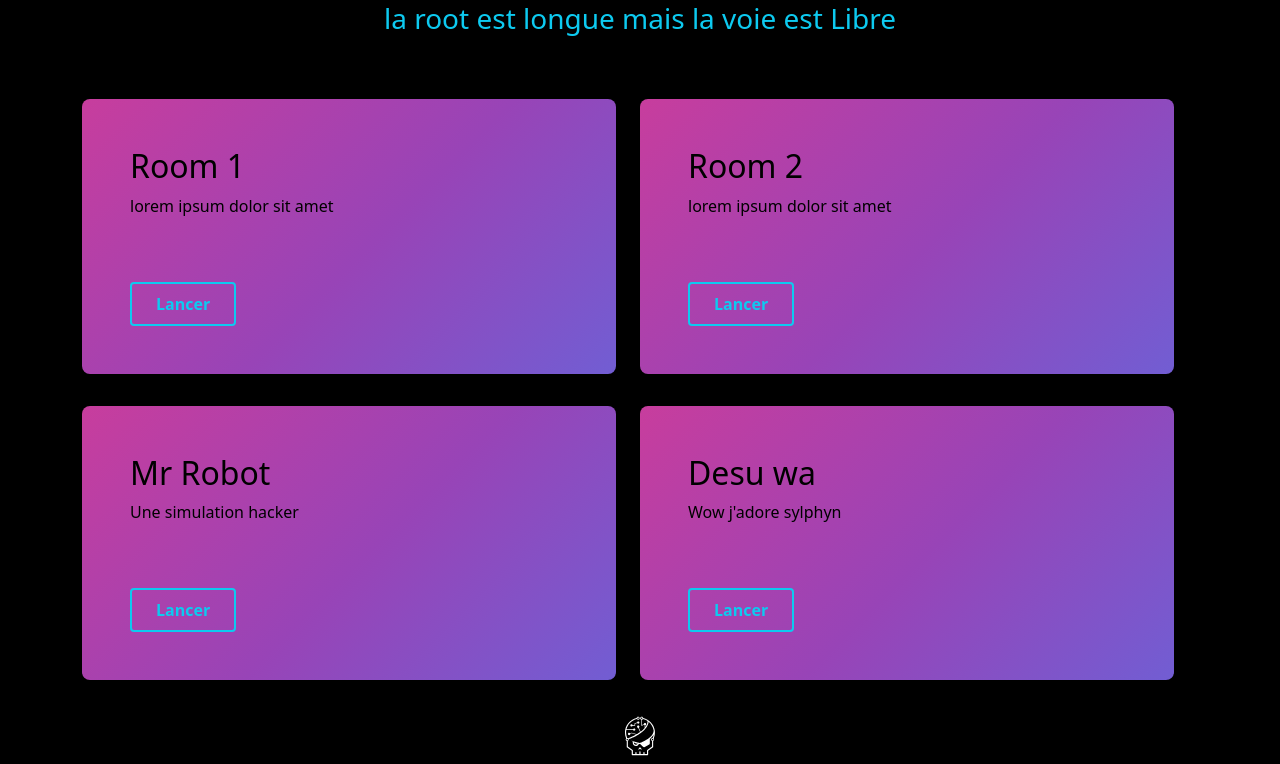
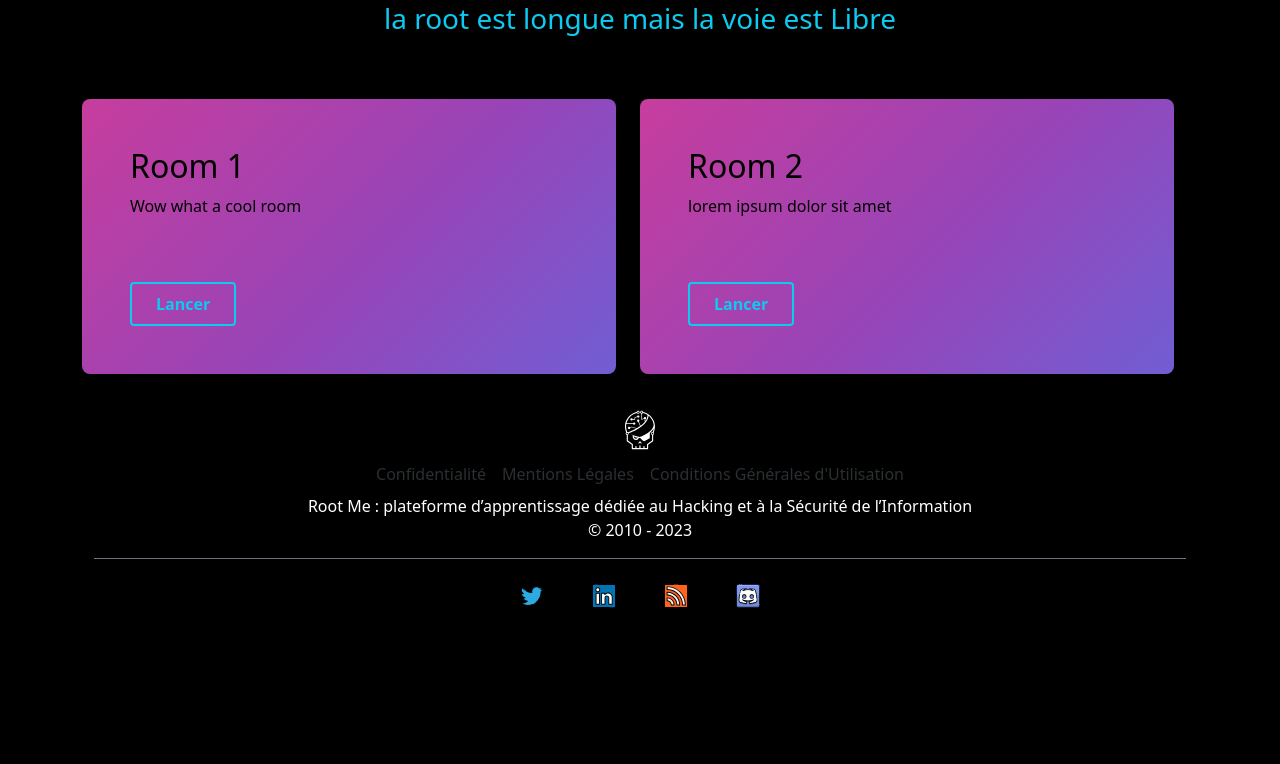
Before and after one commit to Matthieu-LAURENT39/FlagQuest, a Flask app: page / in a window 1280 px wide. Shown: the part 343-1107 px from the top of the page. After the commit the page ends 951 px from the top, so only its background shows below. Run offline with Flask 2, Linux system fonts and the light colour scheme; a user stored in the database is signed in; data comes from the database, SQL or seed files in the repository.

Commit message:
Affichage des rooms de la base de donnée sur l'acceuil

```diff
--- a/app.py
+++ b/app.py
@@ -13,9 +13,11 @@ app.config["SECRET_KEY"] = "ChangeMeIAmNotSecure"
 @app.route("/")
 def acceuil():
     from backend import SignupForm
+    from models import Room
 
     signup_form = SignupForm()
-    return render_template("acceuil.jinja", signup_form=signup_form)
+    rooms = Room.query.limit(6).all()
+    return render_template("acceuil.jinja", signup_form=signup_form, rooms=rooms)
 
 
 @app.route("/header")
--- a/models/room.py
+++ b/models/room.py
@@ -15,7 +15,7 @@ class Room(db.Model):
     """Le nom utilisé dans les URLs"""
 
     description = Column(String, nullable=False)
-    """Une courte description de la room. Utilisé en dehors de la room afin d'expliquer son sujet."""
+    """Une courte description de la room. Utilisé en dehors de la room afin d'expliquer son sujet. Peut contenir du markdown."""
 
     instructions = Column(String, nullable=False)
     """Les consignes de la room, affiché au dessus des questions. Peut contenir du markdown."""
--- a/templates/acceuil.jinja
+++ b/templates/acceuil.jinja
@@ -84,10 +84,9 @@
     {% if current_user.is_authenticated %}
     <div class="d-flex row align-items-md-stretch">
 
-      {{room_widget("Room 1", "lorem ipsum dolor sit amet", "room1")}}
-      {{room_widget("Room 2", "lorem ipsum dolor sit amet", "room2")}}
-      {{room_widget("Mr Robot", "Une simulation hacker", "mr_robot")}}
-      {{room_widget("Desu wa", "Wow j'adore sylphyn", "desuwa")}}
+      {% for r in rooms %}
+      {{room_widget(r.name, r.description, r.url_name)}}
+      {% endfor %}
 
     </div>
     {% endif %}
```
